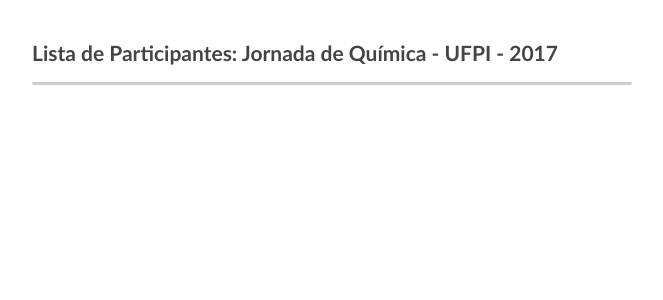
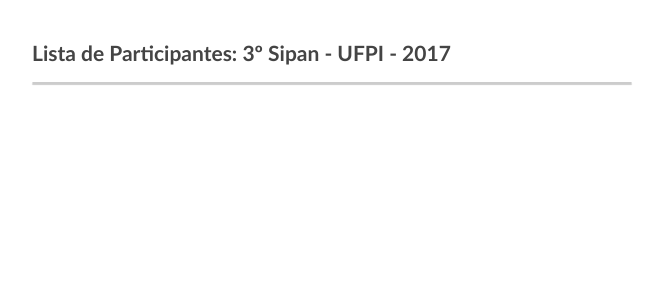
Before and after one commit to FACTOSolution/sipan3, a Django app: template site_functions/templates/site_functions/pdf_template.html in a window 1280 px wide. Shown: the top 300 px of the page, without its empty margins (308-971 px from the left). Run offline with Django 3.2, Linux system fonts and the light colour scheme; the template is opened without the code that fills it, so the values that code supplies are empty.

Commit message:
pdf template updated

```diff
--- a/site_functions/templates/site_functions/pdf_template.html
+++ b/site_functions/templates/site_functions/pdf_template.html
@@ -168,7 +168,7 @@ table {
 </head>
 
 <body>
-<h2>Lista de Participantes: Jornada de Química - UFPI - 2017</h2>
+<h2>Lista de Participantes: 3º Sipan - UFPI - 2017</h2>
 <table class="bordered">
 {% for std in stds %}
       <tr>
```
